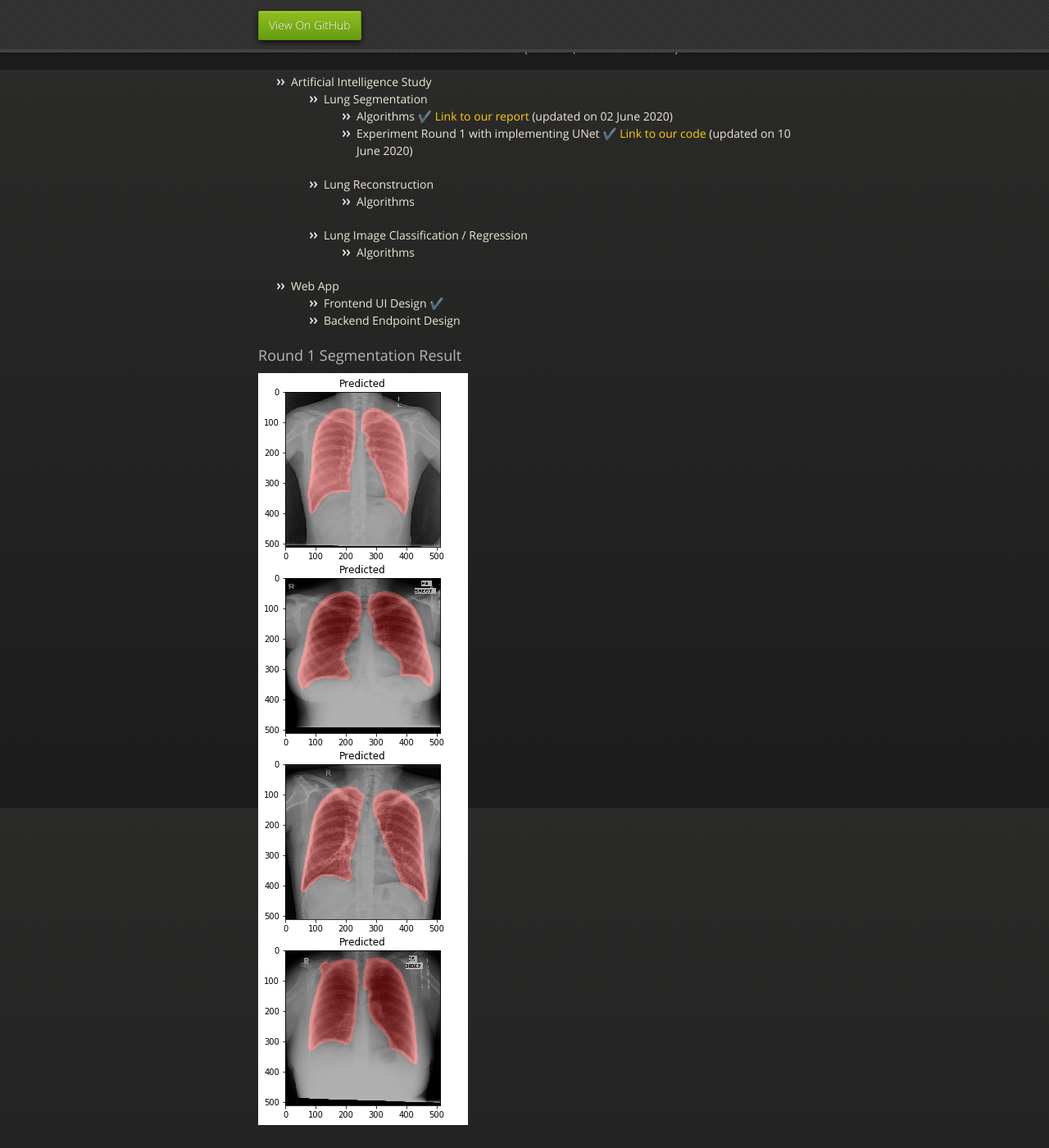
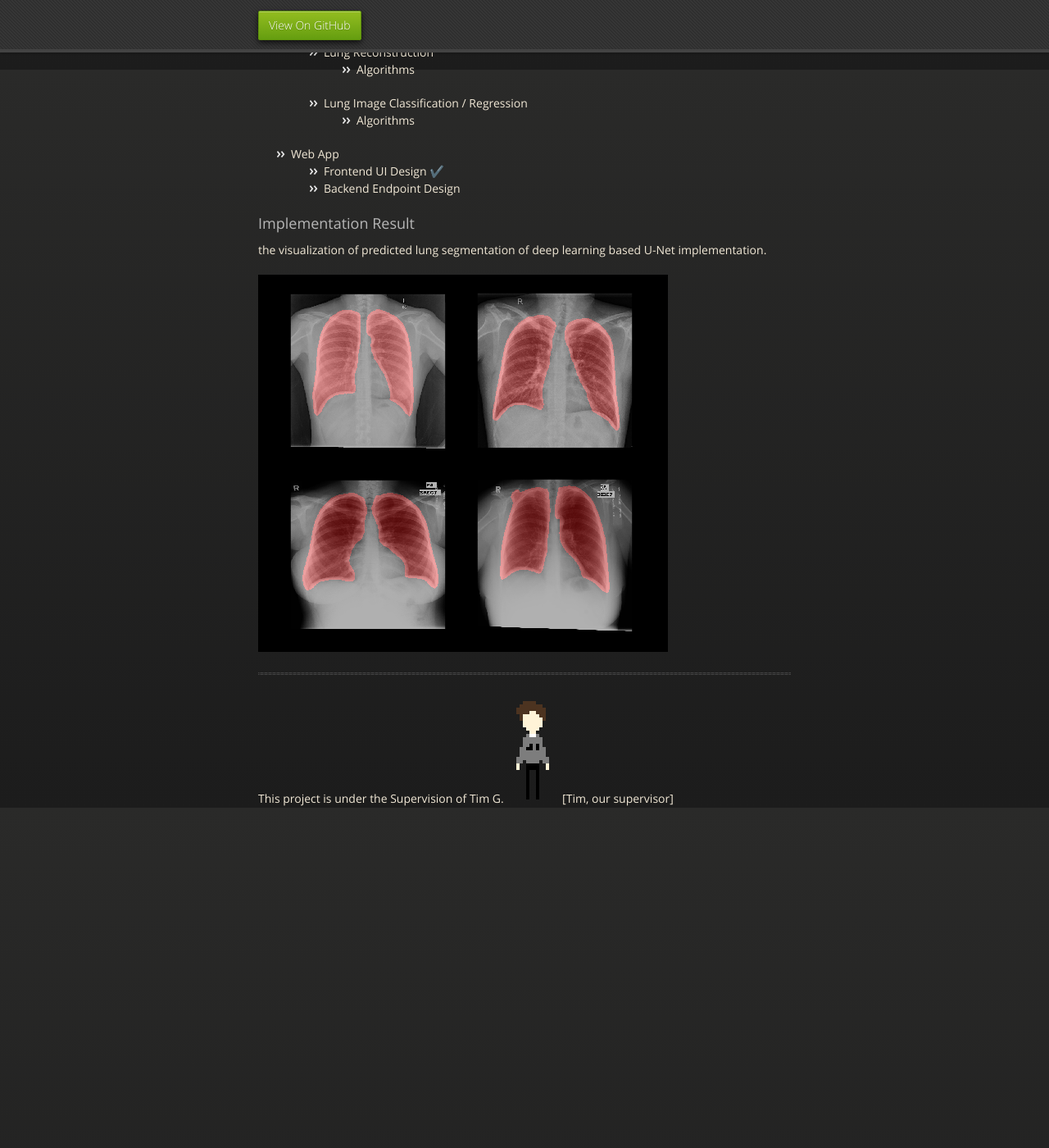
Before and after one commit to notagenius/openTMAS, a Jekyll site: the page built from docs/index.md, in a window 1280 px wide and 1400 px high, scrolled down 815 px. Shown: the whole window at 82% size. Built offline with Jekyll 4.4.1, drawn with Linux system fonts in a browser that asks for light colours; the repository's description, which GitHub fills in, is left out; after the commit the page ends 1909 px from its top, so only the background shows below that; some of the changed text lies outside the part shown.

Commit message:
new index

```diff
--- a/docs/index.md
+++ b/docs/index.md
@@ -6,9 +6,7 @@
 Welcome to Marcel and Weiling's openTMAS project progress page.
 
 
-![Marcel](./marcel.png) [Marcel, the developer and designer]
-
-![Weiling](./weiling.png) [Weiling, the data scientist]
+![Marcel](./marcel.png) [Marcel, the developer and designer] ![Weiling](./weiling.png) [Weiling, the data scientist]
 
 * * *
 
@@ -34,9 +32,13 @@
   - Frontend UI Design ✔️
   - Backend Endpoint Design
 
-### Round 1 Segmentation Result
+### Implementation Result
+
+the visualization of predicted lung segmentation of deep learning based U-Net implementation.
 
 ![segmentation](./seg_round_1.png)
 
-under the Supervision of Tim G.
+***
+
+This project is under the Supervision of Tim G.
 ![Tim](./tim.png) [Tim, our supervisor]
```
Also changed, not shown: docs/seg_round_1.png.
